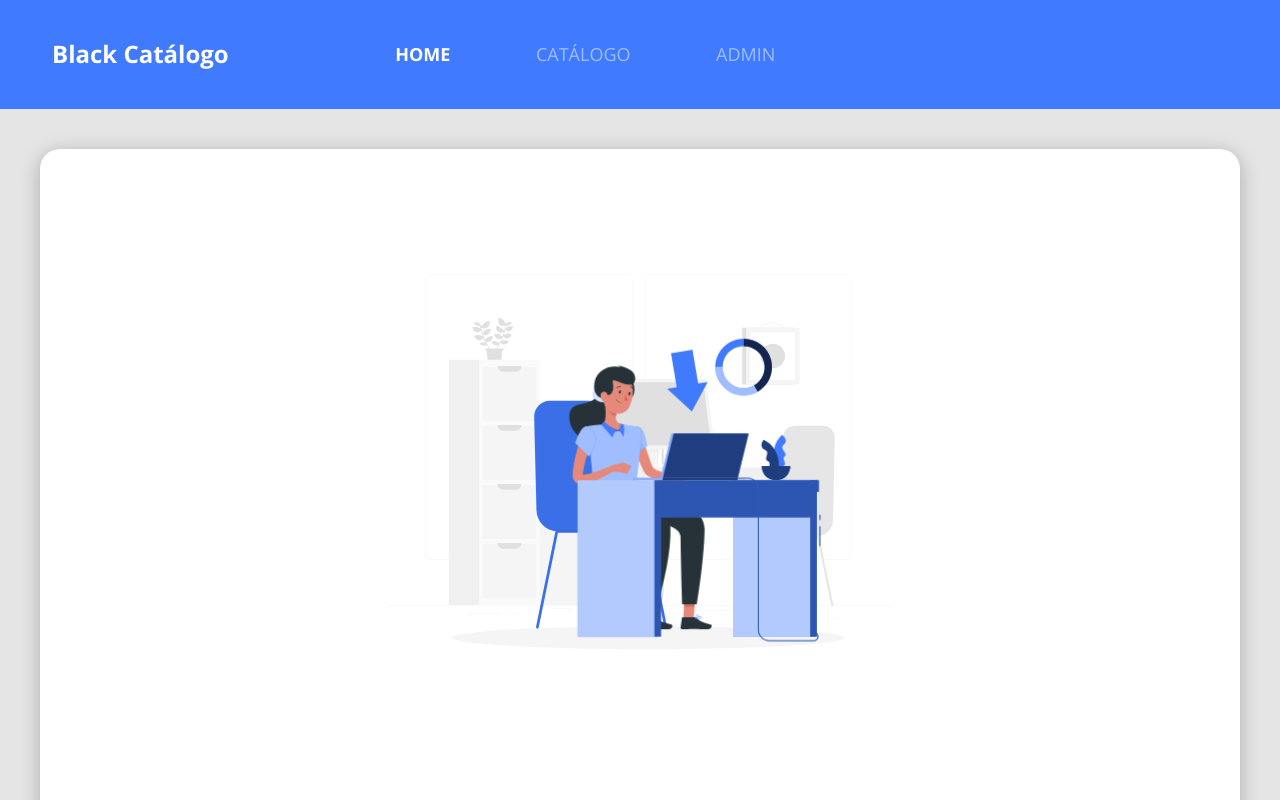
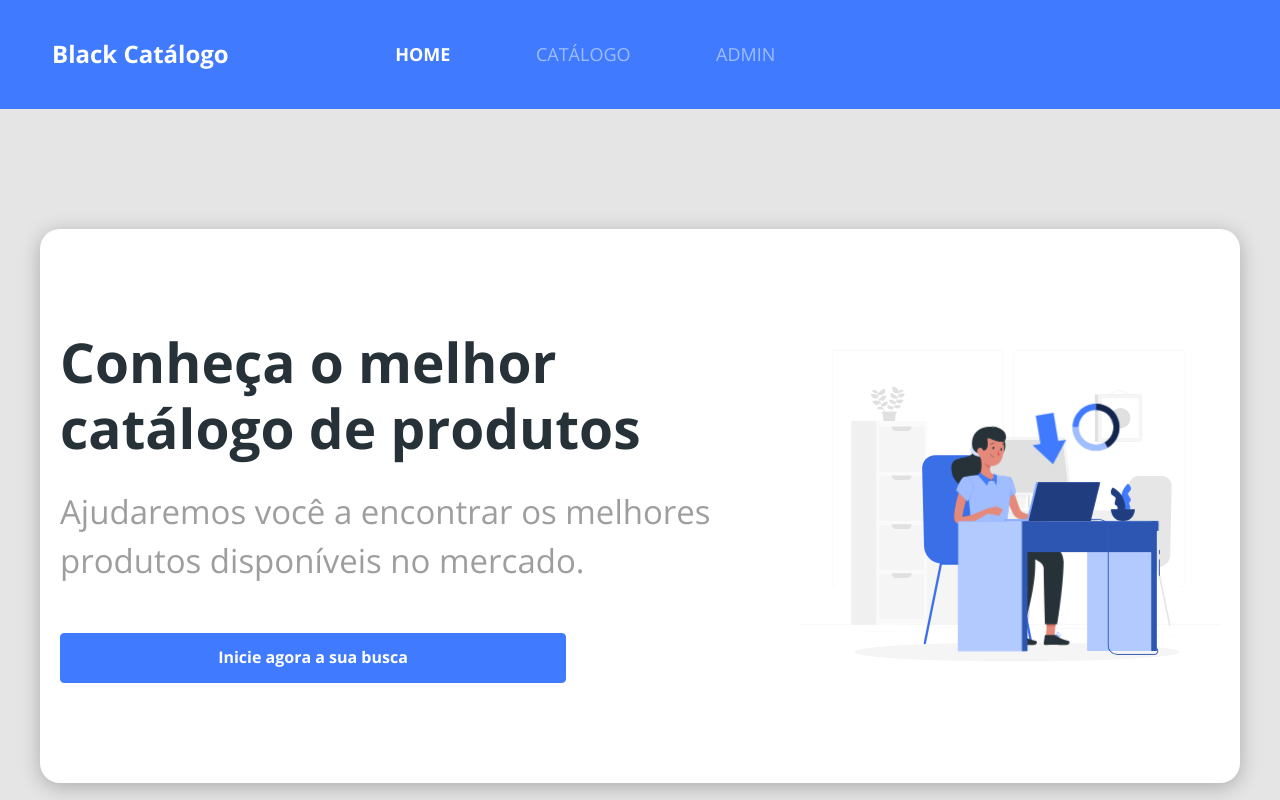
Before and after one commit to evertonlsds/projeto_catalogo_reactjs, a React (Create React App) app: page / in a window 1280 px wide. Shown: the top 800 px of the page. Built offline with nearby package versions, Linux system fonts and the light colour scheme.

Commit message:
responsividade finalizado

```diff
--- a/src/pages/Home/index.tsx
+++ b/src/pages/Home/index.tsx
@@ -10,9 +10,14 @@
       <div className="home-container">
         <div className="home-card">
           <div className="home-content-container">
-            <h1>Conheça o melhor catálogo de produtos</h1>
-            <p>Ajudaremos você a encontrar os melhores produtos disponíveis no mercado.</p>
-            <ButtonIcon/>
+            <div>
+              <h1>Conheça o melhor catálogo de produtos</h1>
+              <p>
+                Ajudaremos você a encontrar os melhores produtos disponíveis no
+                mercado.
+              </p>
+            </div>
+            <ButtonIcon />
           </div>
           <div className="home-image-container">
             <MainImage />
--- a/src/pages/Home/styles.css
+++ b/src/pages/Home/styles.css
@@ -90,3 +90,31 @@
     width: 700px;
   }
 }
+@media (min-width: 1200px) {
+  .home-card {
+    flex-direction: row;
+    justify-content: space-around;
+    margin-top: 80px;
+  }
+  .home-content-container {
+    padding: 100px 20px;
+    align-items: flex-start;
+    text-align: left;
+    align-content: space-between;
+    flex-flow: wrap;
+    flex-direction: column;
+  }
+  .home-image-container {
+    display: flex;
+    align-items: center;
+    padding: 20px;
+  }
+  .home-image-container svg {
+    width: 100%;
+  }
+}
+@media (min-width: 1400px) {
+  .home-image-container svg {
+    width: 100%;
+  }
+}
```
